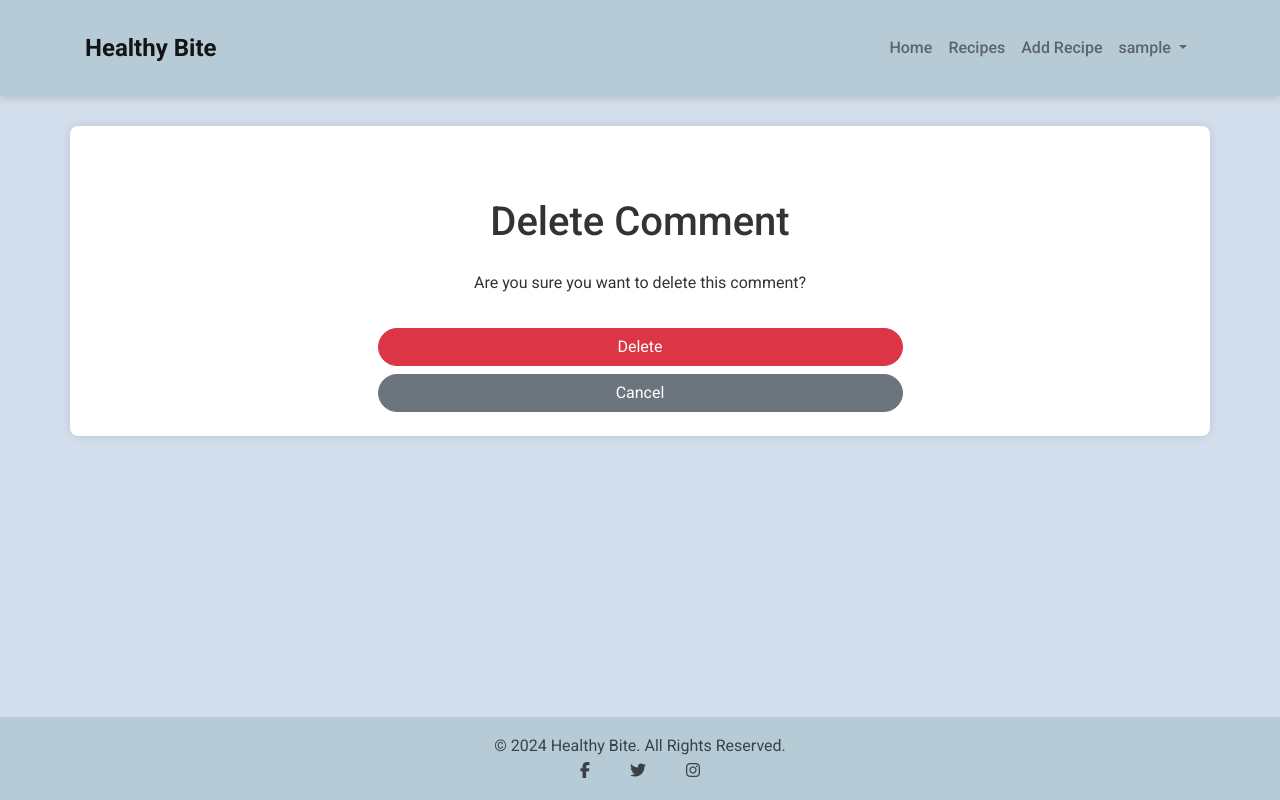
After one commit to thiago-23/Healthy_Bite, a Django app: page /comment-delete/1/ in a window 1280 px wide. The commit adds this page. Run offline with Django 3.2, Linux system fonts and the light colour scheme; a user stored in the database is signed in; tables that the repository leaves empty hold one stand-in row (values such as "Sample post"); some libraries are stand-ins or nearby versions.

Commit message:
Add comment delete page, implemented coment_delete.html to cinfirm user intent before deleting, create a view and class CommentDeleteView and link with urls and views.py, also added a button to recipe_detail.html to allow usee to delete comments.

```diff
--- a/recipes/urls.py
+++ b/recipes/urls.py
@@ -9,7 +9,8 @@ from .views import (
     MyBookmarks,
     like_recipe,
     toggle_bookmark,
-    MyRecipes
+    MyRecipes,
+    CommentDeleteView
 )
 
 urlpatterns = [
@@ -22,5 +23,6 @@ urlpatterns = [
     path('recipe/<int:id>/like/', like_recipe, name='recipe_like'),
     path('recipe/<slug:slug>/bookmark/', toggle_bookmark, name='bookmark_recipe'),
     path('my-recipes/', MyRecipes.as_view(), name='my_recipes'),
+    path('comment-delete/<int:pk>/', CommentDeleteView.as_view(), name='comment_delete'),
     path('<slug:slug>/', RecipeDetail.as_view(), name='recipe_detail'),
 ]
--- a/recipes/views.py
+++ b/recipes/views.py
@@ -1,11 +1,11 @@
 from django.shortcuts import render, get_object_or_404, redirect
 from django.views import generic, View
-from django.views.generic import ListView
+from django.views.generic import ListView, DeleteView
 from django.contrib.auth.mixins import LoginRequiredMixin
 from django.urls import reverse_lazy, reverse
 from django.contrib.auth.decorators import login_required
 from django.utils.decorators import method_decorator
-from .models import Recipe, Bookmark
+from .models import Recipe, Bookmark, Comment
 from .forms import CommentForm, RecipeForm
 from django.template.defaultfilters import slugify
 
@@ -164,3 +164,22 @@ class MyRecipes(LoginRequiredMixin, ListView):
 
     def get_queryset(self):
         return Recipe.objects.filter(author=self.request.user)
+
+# Delete a user's comment
+@method_decorator(login_required, name='dispatch')
+class CommentDeleteView(LoginRequiredMixin, DeleteView):
+    model = Comment
+    template_name = 'comment_delete.html'
+
+    def get_queryset(self):
+        """
+        Ensure that users can only delete their own comments.
+        """
+        queryset = super().get_queryset()
+        return queryset.filter(author=self.request.user)
+
+    def get_success_url(self):
+        """
+        Redirect to the recipe detail page after a successful deletion.
+        """
+        return reverse_lazy('recipe_detail', kwargs={'slug': self.object.recipe.slug})
--- /dev/null
+++ b/templates/comment_delete.html
@@ -0,0 +1,19 @@
+{% extends "base.html" %}
+
+{% block title %}Delete Comment - Healthy Bite{% endblock %}
+
+{% block content %}
+<div class="container mt-5">
+    <div class="row">
+        <div class="col-md-6 offset-md-3">
+            <h1 class="text-center mb-4">Delete Comment</h1>
+            <p class="text-center">Are you sure you want to delete this comment?</p>
+            <form method="post">
+                {% csrf_token %}
+                <button type="submit" class="btn btn-danger w-100 mt-3">Delete</button>
+                <a href="{% url 'recipe_detail' object.recipe.slug %}" class="btn btn-secondary w-100 mt-2">Cancel</a>
+            </form>
+        </div>
+    </div>
+</div>
+{% endblock %}
```
Also changed, not shown: templates/recipe_detail.html (+10 -2 lines).
